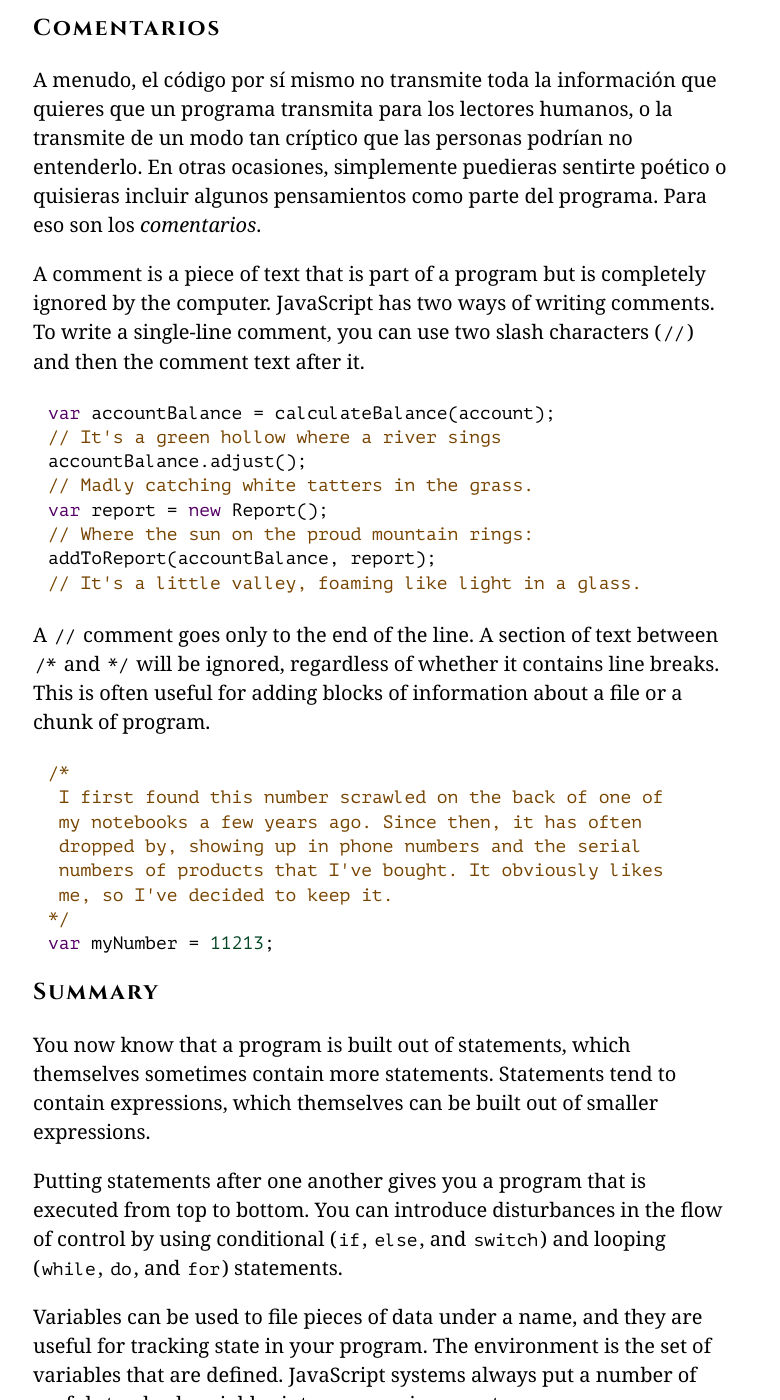
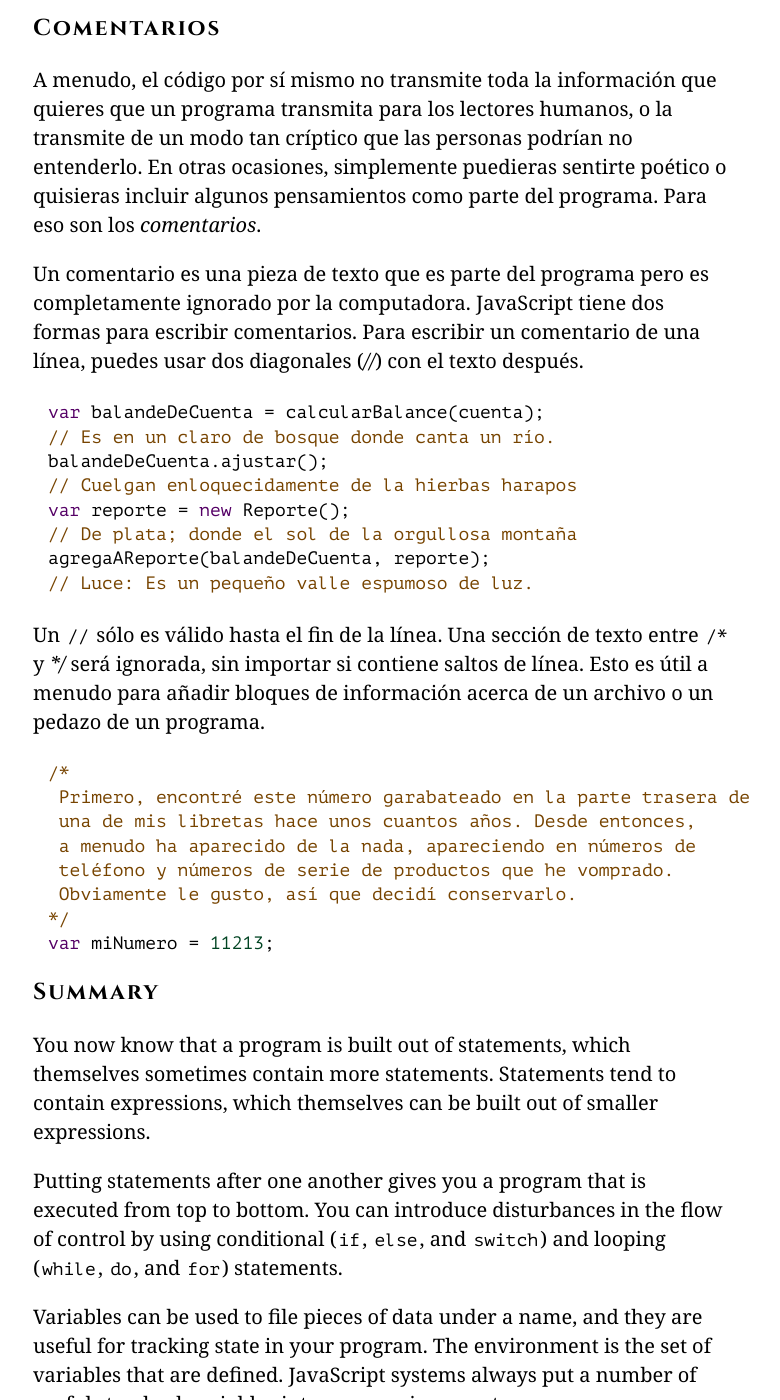
Before and after one commit to hectorip/Eloquent-JavaScript-ES-online, a Jekyll site: the page chapters/02_program_structure.html, which Jekyll copies as it is, in a window 1280 px wide and 1400 px high, scrolled down 17832 px. Shown: the whole window, without its empty margins (257-1037 px from the left). Built offline with Jekyll 4.4.1, drawn with Linux system fonts in a browser that asks for light colours; nearby versions of some CDN libraries; library files that are not in the unit come from our copies.

Commit message:
Comentarios de línea y de bloque

```diff
--- a/chapters/02_program_structure.html
+++ b/chapters/02_program_structure.html
@@ -571,31 +571,31 @@ humanos, o la transmite de un modo tan críptico que las personas
 podrían no entenderlo. En otras ocasiones, simplemente puedieras
 sentirte poético o quisieras incluir algunos pensamientos como parte
 del programa. Para eso son los <em>comentarios</em>.</p>
-<p><a class=p_ident id="p_c5N0ebF2ts" href="#p_c5N0ebF2ts"></a>A comment is a piece of text
-that is part of a program but is completely ignored by the computer.
-JavaScript has two ways of writing comments. To write a single-line
-comment, you can use two slash characters (<code>//</code>) and then the comment
-text after it.</p>
-<pre data-language="javascript" class="snippet cm-s-default"><a class=c_ident id="c_0ZikuiZ4zg" href="#c_0ZikuiZ4zg"></a><span class="cm-keyword">var</span> <span class="cm-variable">accountBalance</span> <span class="cm-operator">=</span> <span class="cm-variable">calculateBalance</span>(<span class="cm-variable">account</span>);
-<span class="cm-comment">// It's a green hollow where a river sings</span>
-<span class="cm-variable">accountBalance</span>.<span class="cm-property">adjust</span>();
-<span class="cm-comment">// Madly catching white tatters in the grass.</span>
-<span class="cm-keyword">var</span> <span class="cm-variable">report</span> <span class="cm-operator">=</span> <span class="cm-keyword">new</span> <span class="cm-variable">Report</span>();
-<span class="cm-comment">// Where the sun on the proud mountain rings:</span>
-<span class="cm-variable">addToReport</span>(<span class="cm-variable">accountBalance</span>, <span class="cm-variable">report</span>);
-<span class="cm-comment">// It's a little valley, foaming like light in a glass.</span></pre>
-<p><a class=p_ident id="p_UD6DcJKN/S" href="#p_UD6DcJKN/S"></a>A <code>//</code> comment goes only to the end of the line. A
-section of text between <code>/*</code> and <code>*/</code> will be ignored, regardless of
-whether it contains line breaks. This is often useful for adding
-blocks of information about a file or a chunk of program.</p>
-<pre data-language="javascript" class="snippet cm-s-default"><a class=c_ident id="c_qmmXe1V0mf" href="#c_qmmXe1V0mf"></a><span class="cm-comment">/*</span>
-<span class="cm-comment"> I first found this number scrawled on the back of one of</span>
-<span class="cm-comment"> my notebooks a few years ago. Since then, it has often</span>
-<span class="cm-comment"> dropped by, showing up in phone numbers and the serial</span>
-<span class="cm-comment"> numbers of products that I've bought. It obviously likes</span>
-<span class="cm-comment"> me, so I've decided to keep it.</span>
+<p><a class=p_ident id="p_TXIjVoCAXB" href="#p_TXIjVoCAXB"></a>Un comentario es una
+pieza de texto que es parte del programa pero es completamente ignorado
+por la computadora. JavaScript tiene dos formas para escribir comentarios.
+Para escribir un comentario de una línea, puedes usar dos diagonales (<em>//</em>)
+con el texto después.</p>
+<pre data-language="javascript" class="snippet cm-s-default"><a class=c_ident id="c_rTkAT1DqDX" href="#c_rTkAT1DqDX"></a><span class="cm-keyword">var</span> <span class="cm-variable">balandeDeCuenta</span> <span class="cm-operator">=</span> <span class="cm-variable">calcularBalance</span>(<span class="cm-variable">cuenta</span>);
+<span class="cm-comment">// Es en un claro de bosque donde canta un río.</span>
+<span class="cm-variable">balandeDeCuenta</span>.<span class="cm-property">ajustar</span>();
+<span class="cm-comment">// Cuelgan enloquecidamente de la hierbas harapos</span>
+<span class="cm-keyword">var</span> <span class="cm-variable">reporte</span> <span class="cm-operator">=</span> <span class="cm-keyword">new</span> <span class="cm-variable">Reporte</span>();
+<span class="cm-comment">// De plata; donde el sol de la orgullosa montaña</span>
+<span class="cm-variable">agregaAReporte</span>(<span class="cm-variable">balandeDeCuenta</span>, <span class="cm-variable">reporte</span>);
+<span class="cm-comment">// Luce: Es un pequeño valle espumoso de luz.</span></pre>
+<p><a class=p_ident id="p_Him9XjjKCP" href="#p_Him9XjjKCP"></a>Un <code>//</code> sólo es válido hasta el fin de la línea.
+Una sección de texto entre <code>/*</code> y <em>*/</em> será ignorada, sin importar si
+contiene saltos de línea. Esto es útil a menudo para añadir bloques de
+información acerca de un archivo o un pedazo de un programa.</p>
+<pre data-language="javascript" class="snippet cm-s-default"><a class=c_ident id="c_bYa5I9uVh/" href="#c_bYa5I9uVh/"></a><span class="cm-comment">/*</span>
+<span class="cm-comment"> Primero, encontré este número garabateado en la parte trasera de</span>
+<span class="cm-comment"> una de mis libretas hace unos cuantos años. Desde entonces,</span>
+<span class="cm-comment"> a menudo ha aparecido de la nada, apareciendo en números de</span>
+<span class="cm-comment"> teléfono y números de serie de productos que he vomprado.</span>
+<span class="cm-comment"> Obviamente le gusto, así que decidí conservarlo.</span>
 <span class="cm-comment">*/</span>
-<span class="cm-keyword">var</span> <span class="cm-variable">myNumber</span> <span class="cm-operator">=</span> <span class="cm-number">11213</span>;</pre>
+<span class="cm-keyword">var</span> <span class="cm-variable">miNumero</span> <span class="cm-operator">=</span> <span class="cm-number">11213</span>;</pre>
 <h2><a class=h_ident id="h_ErccPg/l98" href="#h_ErccPg/l98"></a>Summary</h2>
 <p><a class=p_ident id="p_qenTzu+nvg" href="#p_qenTzu+nvg"></a>You now know that a program is built out of statements, which
 themselves sometimes contain more statements. Statements tend to
```
